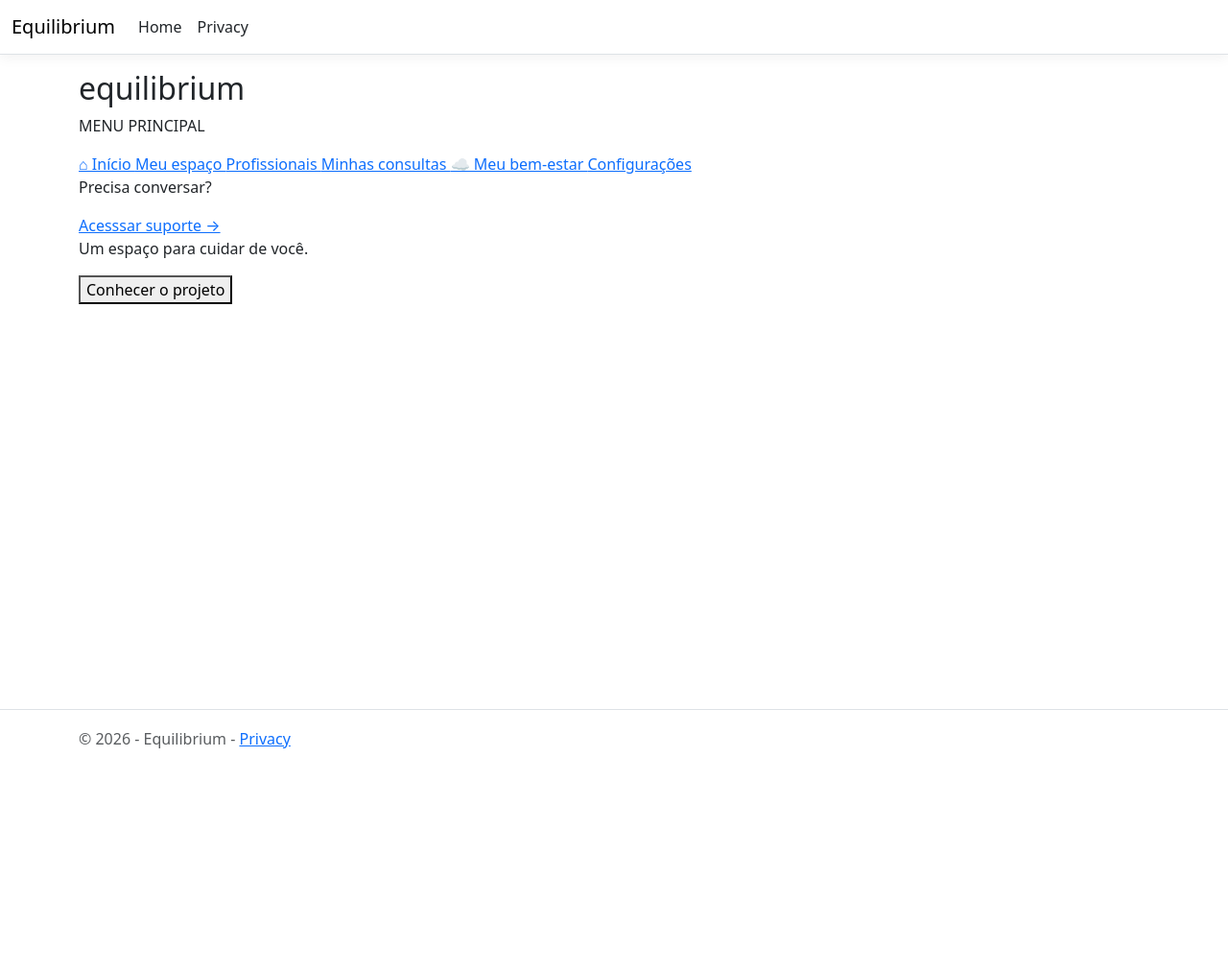
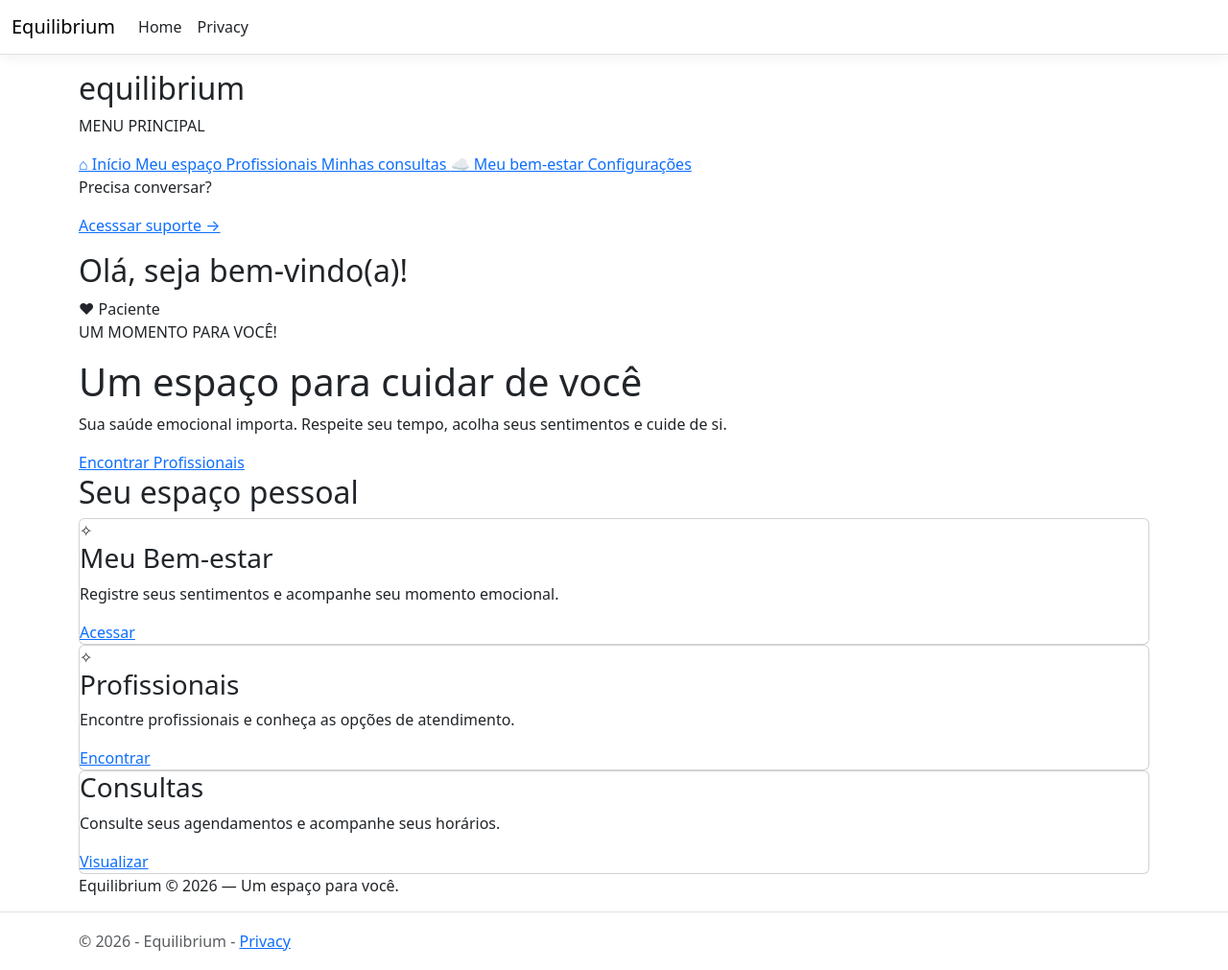
Before and after one commit to Luzzzkkkkk/Equilibrium, an ASP.NET Core app: page / in a window 1280 px wide. Shown: the whole page at 96% size. Before the commit the page ends 780 px from the top, so only its background shows below. Run offline with ASP.NET Core 8, Linux system fonts and the light colour scheme; style sheets or scripts are compiled from the project's sources.

Commit message:
fiz o inicio do index.html

```diff
--- a/Equilibrium/Views/Home/Index.cshtml
+++ b/Equilibrium/Views/Home/Index.cshtml
@@ -25,6 +25,82 @@
 
         </aside>
 
-<p>Um espaço para cuidar de você.</p>
+    <main class="conteudo">
 
-<button> Conhecer o projeto</button>
+    <header class="topo">
+            <div>
+                <p SEU ESPAÇO DE ACOLHIMENTO</p>
+                <h2> Olá, seja bem-vindo(a)!</h2>
+            </div>
+
+            <div class="perfil">
+                <span>♥</span>
+                <span> Paciente </span>
+            </div>
+
+        </header>
+
+        <section class="boas-vindas">
+            <div>
+                <p class="subtitulo"> UM MOMENTO PARA VOCÊ!</p>
+
+                <h1> Um espaço para cuidar de você </h1>
+
+                <p>
+                    Sua saúde emocional importa.
+                    Respeite seu tempo, acolha seus sentimentos
+                    e cuide de si.
+                </p>
+
+            <a href="#" class="botao">
+                Encontrar Profissionais
+            </a>
+        </div>
+
+    </section>
+
+    <section class="secao">
+            <h2> Seu espaço pessoal </h2>
+            <div class="cards">
+                <article class="card">
+                    <span>✧</span>
+                    <h3> Meu Bem-estar </h3>
+                    <p>
+                        Registre seus sentimentos e acompanhe
+                        seu momento emocional.
+                    </p>
+                    <a href="#"> Acessar </a>
+                </article>
+
+                <article class="card">
+                    <span>✧</span>
+                    <h3>Profissionais</h3>
+                    <p>
+                        Encontre profissionais e conheça
+                        as opções de atendimento.
+                    </p>
+
+                    <a href="#"> Encontrar </a>
+                </article>
+
+                <article class="card">
+                    <span> </span>
+                    <h3> Consultas </h3>
+                    <p>
+                        Consulte seus agendamentos
+                        e acompanhe seus horários.
+                    </p>
+                    <a href="#"> Visualizar </a>
+                </article>
+
+            </div>
+
+        </section>
+
+        <footer>
+            Equilibrium © 2026 — Um espaço para você.
+        </footer>
+
+    </main>
+
+</div>
```
Also changed, not shown: 14 other files.
